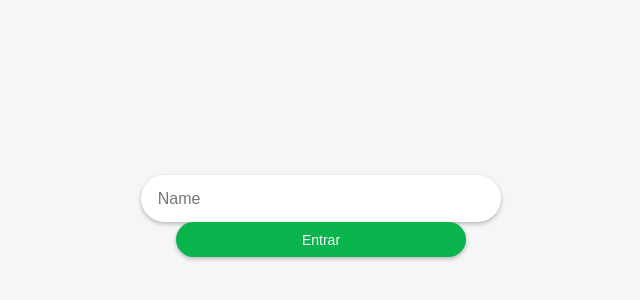
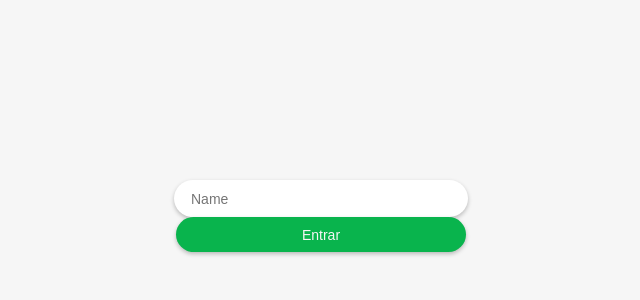
Before and after one commit to viniciusac92/hoorta-apresentacao, a React (Create React App) app: page / in a window 1280 px wide. Shown: the part 184-484 px from the top of the page, without its empty margins (319-959 px from the left). Built offline with nearby package versions, Linux system fonts and the light colour scheme.

Commit message:
atualizado

```diff
--- a/src/App.js
+++ b/src/App.js
@@ -6,14 +6,13 @@ const App = () => {
   return (
     <div className="App">
       <header className="App-header">
-        <Input size={"large"}></Input>
+        <Input size={"small"}></Input>
         <Button styled={"primary"} size={"small"}>
           Entrar
         </Button>
       </header>
     </div>
   );
-
 };
 
 export default App;
```
